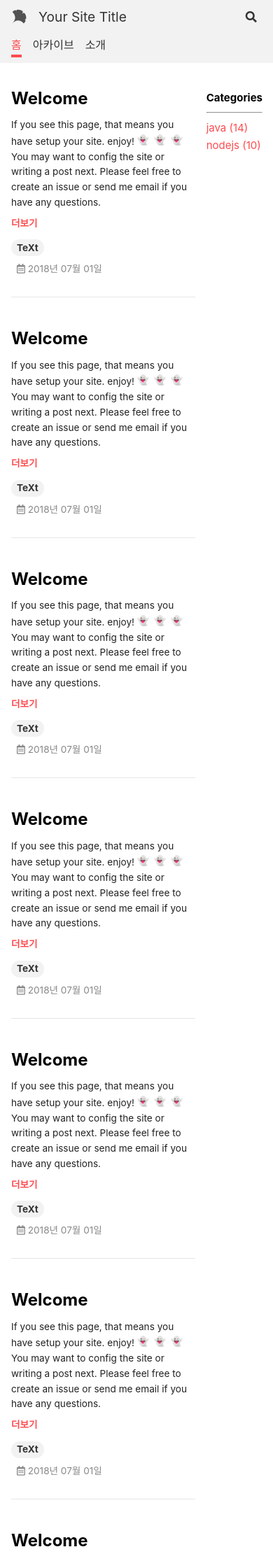
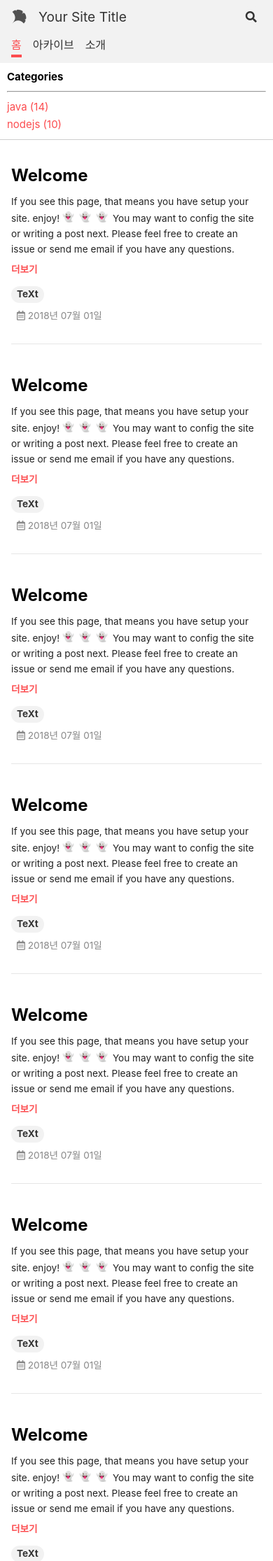
Before and after one commit to lcy960729/blog.maker, a Jekyll site: the page built from index.html, in a window 390 px wide. Shown: the top 2231 px of the page at 70% size. Built offline with Jekyll 4.4.1, drawn with Linux system fonts in a browser that asks for light colours; nearby versions of some CDN libraries; emoji names are drawn with the system emoji font; the list of posts is cut into pages by our own code.

Commit message:
Update _page.scss

```diff
--- a/_sass/layout/_page.scss
+++ b/_sass/layout/_page.scss
@@ -46,7 +46,12 @@ html,
   @media print {
     padding-bottom: 0;
   }
+
   display: flex;
+  flex-direction: row;
+  @media only screen and (max-width: 600px){
+    flex-direction: column-reverse;
+  }
 }
 
 .hide-footer {
@@ -169,6 +174,12 @@ html,
   width: 150px;
   margin-top: 30px;
   margin-right: 15px;
+  @media only screen and (max-width: 600px){
+    margin: 0 auto;
+    width: 100%;
+    border-bottom: 1px solid #cecece;
+    padding: 0px 10px;
+  }
 }
 
 .page__center .site-category ul{
```
